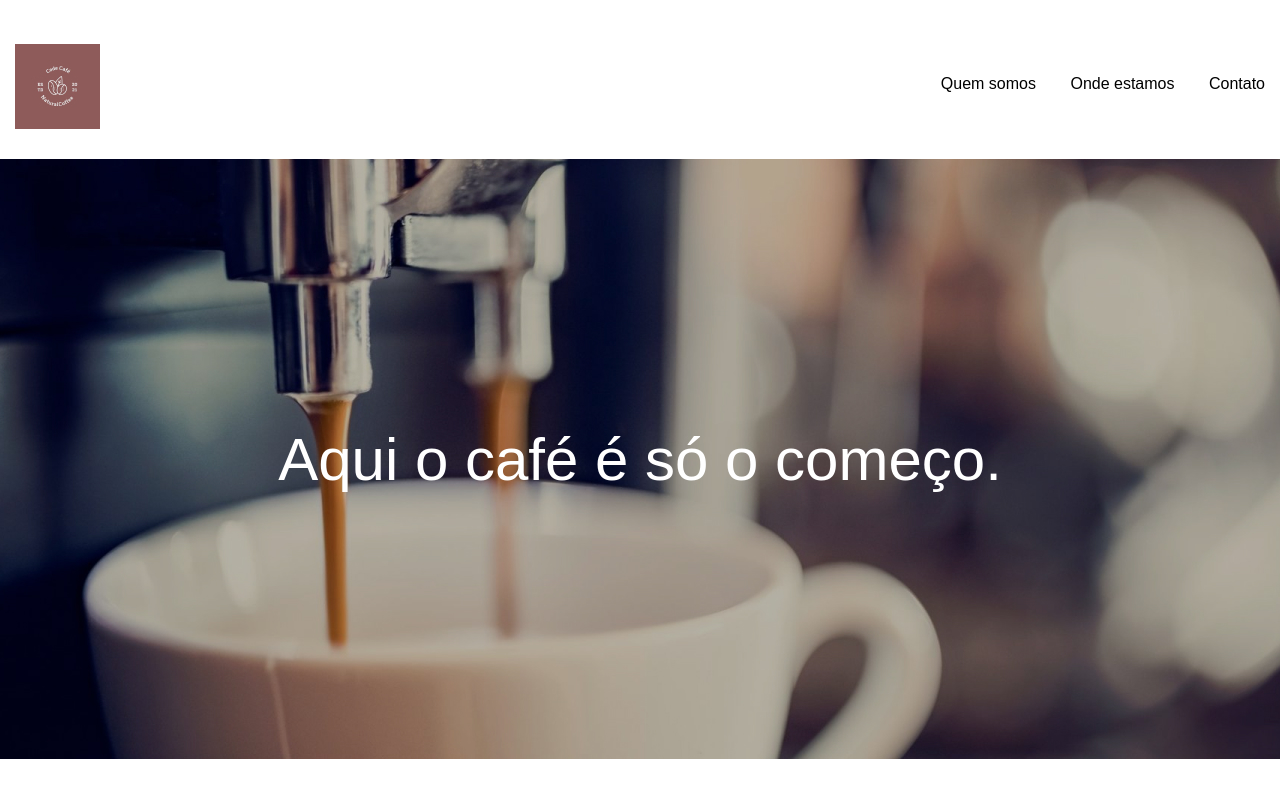
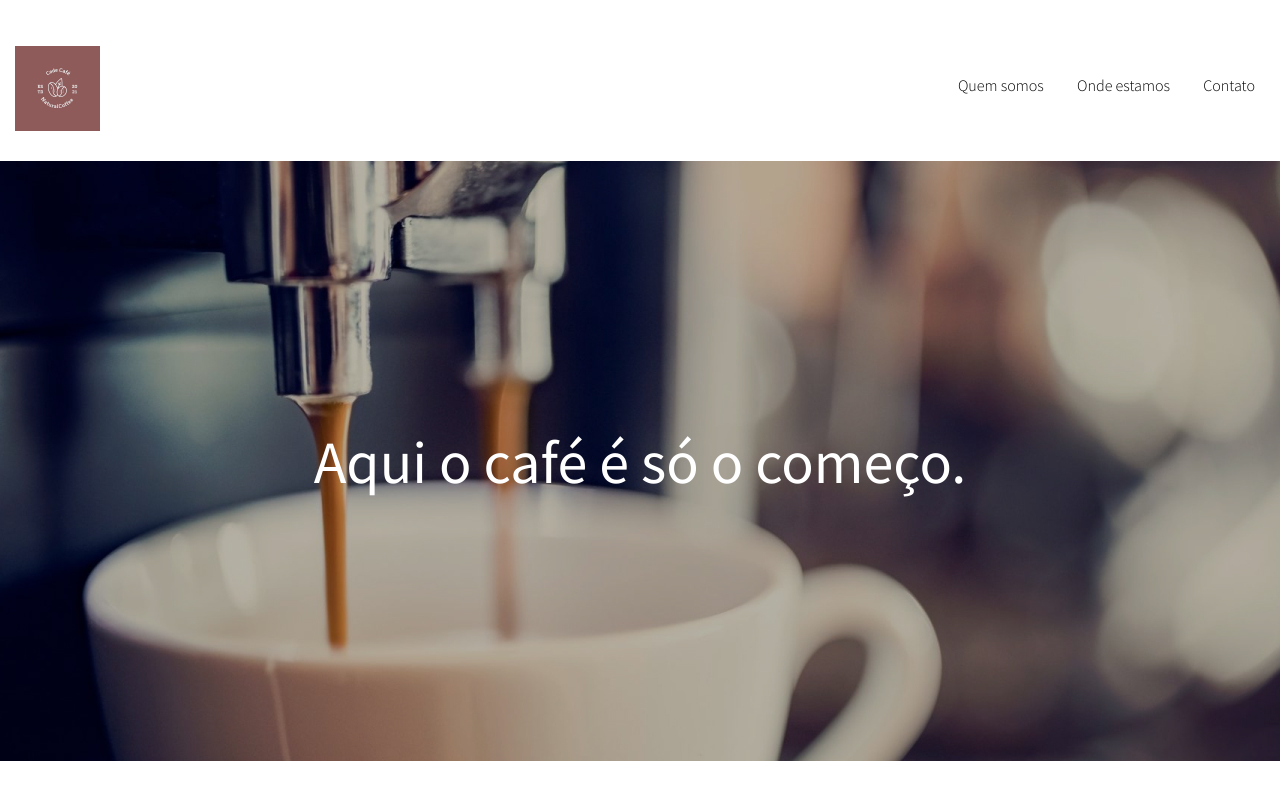
Before and after one commit to KlausMachado/landing-page-cafe, a plain HTML site: page index.html in a window 1280 px wide. Shown: the top 800 px of the page. Drawn offline with Linux system fonts and the light colour scheme.

Commit message:
modificando fonte

```diff
--- a/index.html
+++ b/index.html
@@ -34,9 +34,9 @@
       <nav>
         <ul>
           <!-- use o id da section para que quando o link for clicado ele scroolar até essa section -->
-          <li><a href="#quem-somos"></a> Quem somos</li>
-          <li><a href="#onde-estamos"></a>Onde estamos</li>
-          <li><a href="#contato"></a>Contato</li>
+          <li><a href="#quem-somos"> Quem somos</a></li>
+          <li><a href="#onde-estamos">Onde estamos</a></li>
+          <li><a href="#contato">Contato</a></li>
         </ul>
       </nav>
     </header>
--- a/src/css/reset.css
+++ b/src/css/reset.css
@@ -5,7 +5,7 @@
     outline: none;
     font-weight: 300;
     box-sizing: border-box;
-    font-family: 'Source Sefir Pro', sans-serif;
+    font-family: 'Source Sans Pro', sans-serif;
 }
 
 a {
--- a/src/css/style.css
+++ b/src/css/style.css
@@ -29,6 +29,7 @@ body {
   position: absolute;
   right: 0;
   margin-top: 30px;
+  margin-right: 10px;
 }
 
 .cabecalho ul li {
```
